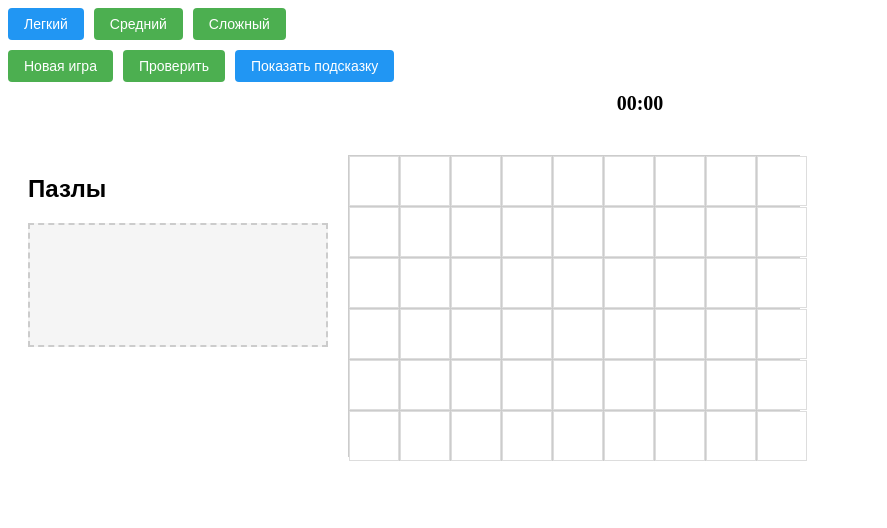
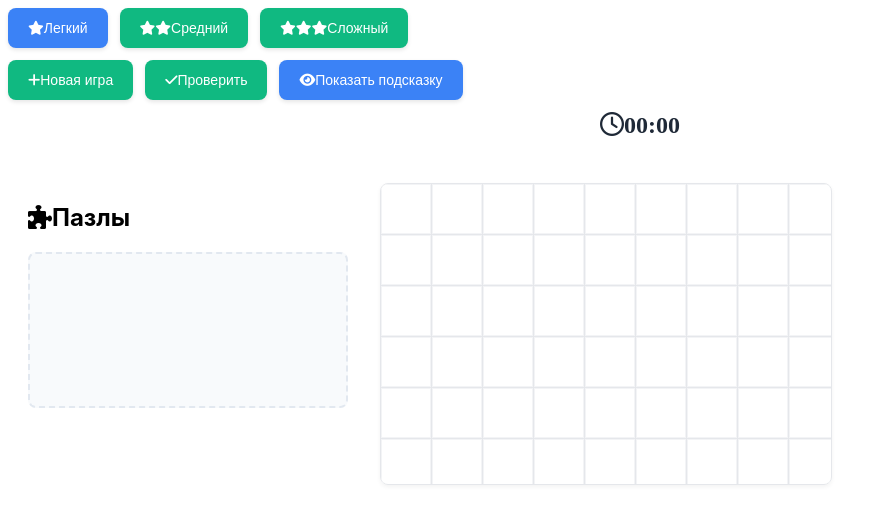
Before and after one commit to SNAcorp/shabalin, a FastAPI app: page /puzzle in a window 1280 px wide. Shown: the top 528 px of the page, without its empty margins (0-887 px from the left). Run offline with FastAPI, Linux system fonts and the light colour scheme.

Commit message:
Innitial Commit

```diff
--- a/app/static/s.css
+++ b/app/static/s.css
@@ -1,89 +1,121 @@
 .game-wrapper {
     display: flex;
-    gap: 20px;
-    padding: 20px;
-    font-family: Arial, sans-serif;
+    gap: 2rem;
+    padding: 1.25rem;
+    font-family: 'Inter', system-ui, -apple-system, sans-serif;
 }
 
 .tiles-section {
-    min-width: 300px;
+    min-width: 320px;
     max-width: 600px;
+    flex-shrink: 0;
 }
 
 .tiles-container {
-    min-height: 100px;
-    padding: 10px;
-    border: 2px dashed #ccc;
-    margin-bottom: 20px;
+    min-height: 120px;
+    padding: 1rem;
+    border: 2px dashed #e2e8f0;
+    border-radius: 0.5rem;
+    margin-bottom: 1.25rem;
     display: flex;
     flex-wrap: wrap;
-    gap: 5px;
-    background: #f5f5f5;
+    gap: 0.5rem;
+    background: #f8fafc;
+    transition: all 0.3s ease;
+}
+
+.tiles-container:hover {
+    border-color: #94a3b8;
+    background: #f1f5f9;
 }
 
 .controls {
-    margin-bottom: 20px;
+    margin-bottom: 1.5rem;
 }
 
 .game-controls {
     display: flex;
-    gap: 10px;
-    margin: 10px 0;
+    gap: 0.75rem;
+    margin: 0.75rem 0;
 }
 
 .difficulty-buttons {
     display: flex;
-    gap: 10px;
-    margin-bottom: 10px;
+    gap: 0.75rem;
+    margin-bottom: 0.75rem;
 }
 
 .control-btn, .difficulty-btn, #togglePreview {
-    padding: 8px 16px;
+    padding: 0.75rem 1.25rem;
     border: none;
-    border-radius: 4px;
+    border-radius: 0.5rem;
     cursor: pointer;
     color: white;
-    font-size: 14px;
-    transition: background-color 0.3s ease;
+    font-size: 0.875rem;
+    font-weight: 500;
+    transition: all 0.3s ease;
+    display: flex;
+    align-items: center;
+    justify-content: center;
+    box-shadow: 0 2px 4px rgba(0, 0, 0, 0.1);
 }
 
 .control-btn, .difficulty-btn {
-    background-color: #4CAF50;
+    background-color: #10b981;
 }
 
 .control-btn:hover, .difficulty-btn:hover {
-    background-color: #45a049;
+    background-color: #059669;
+    transform: translateY(-1px);
+    box-shadow: 0 4px 6px rgba(0, 0, 0, 0.1);
 }
 
 #togglePreview {
-    background-color: #2196F3;
+    background-color: #3b82f6;
 }
 
 #togglePreview:hover {
-    background-color: #1976D2;
+    background-color: #2563eb;
 }
 
 #togglePreview.active {
-    background-color: #F44336;
+    background-color: #ef4444;
 }
 
 .difficulty-btn.selected {
-    background-color: #2196F3;
+    background-color: #3b82f6;
+    position: relative;
+}
+
+.difficulty-btn.selected::after {
+    content: '';
+    position: absolute;
+    bottom: -4px;
+    left: 50%;
+    transform: translateX(-50%);
+    width: 40%;
+    height: 2px;
+    background-color: #white;
+    border-radius: 2px;
 }
 
 .timer {
-    font-size: 20px;
-    font-weight: bold;
+    font-size: 1.5rem;
+    font-weight: 700;
     text-align: center;
-    margin: 10px 0;
+    margin: 0.75rem 0;
+    color: #1f2937;
 }
 
 .grid-container {
     position: relative;
     width: 450px;
     height: 300px;
-    border: 1px solid #ccc;
-    margin-bottom: 20px;
+    border: 1px solid #e5e7eb;
+    margin-bottom: 1.5rem;
+    border-radius: 0.5rem;
+    overflow: hidden;
+    box-shadow: 0 2px 4px rgba(0, 0, 0, 0.05);
 }
 
 .puzzle-grid {
@@ -91,19 +123,20 @@
     grid-template-columns: repeat(9, 50px);
     grid-template-rows: repeat(6, 50px);
     gap: 1px;
-    background: #ccc;
+    background: #e5e7eb;
 }
 
 .grid-cell {
     width: 50px;
     height: 50px;
-    background: #fff;
-    border: 1px solid #ddd;
+    background: #ffffff;
+    border: 1px solid #f3f4f6;
     box-sizing: border-box;
+    transition: background-color 0.2s ease;
 }
 
 .grid-cell.highlight {
-    background-color: rgba(144, 238, 144, 0.5);
+    background-color: rgba(34, 197, 94, 0.2);
 }
 
 .tile {
--- a/app/templates/puzzle.html
+++ b/app/templates/puzzle.html
@@ -5,41 +5,59 @@
     <meta name="viewport" content="width=device-width, initial-scale=1.0">
     <title>Puzzle Game</title>
     <link rel="stylesheet" href="https://shabalin.sna.lol/static/s.css">
+    <link href="https://cdnjs.cloudflare.com/ajax/libs/font-awesome/6.0.0/css/all.min.css" rel="stylesheet">
 </head>
-<body>
-    <div class="controls">
-        <div class="difficulty-buttons">
-            <button class="difficulty-btn selected" data-difficulty="e">Легкий</button>
-            <button class="difficulty-btn" data-difficulty="m">Средний</button>
-            <button class="difficulty-btn" data-difficulty="h">Сложный</button>
+<body class="bg-gray-100">
+    <div class="container mx-auto px-4 py-8">
+        <div class="controls bg-white rounded-lg shadow-md p-6 mb-8">
+            <div class="difficulty-buttons flex space-x-4 mb-6">
+                <button class="difficulty-btn selected hover:scale-105 transform transition" data-difficulty="e">
+                    <i class="fas fa-star mr-2"></i>Легкий
+                </button>
+                <button class="difficulty-btn hover:scale-105 transform transition" data-difficulty="m">
+                    <i class="fas fa-star mr-2"></i><i class="fas fa-star mr-2"></i>Средний
+                </button>
+                <button class="difficulty-btn hover:scale-105 transform transition" data-difficulty="h">
+                    <i class="fas fa-star mr-2"></i><i class="fas fa-star mr-2"></i><i class="fas fa-star"></i>Сложный
+                </button>
             </div>
 
-        <div class="game-controls">
-            <button id="newGame" class="control-btn">Новая игра</button>
-            <button id="checkSolution" class="control-btn">Проверить</button>
-            <button id="togglePreview" class="preview-button">Показать подсказку</button>
+            <div class="game-controls flex space-x-4 mb-6">
+                <button id="newGame" class="control-btn flex items-center">
+                    <i class="fas fa-plus mr-2"></i>Новая игра
+                </button>
+                <button id="checkSolution" class="control-btn flex items-center">
+                    <i class="fas fa-check mr-2"></i>Проверить
+                </button>
+                <button id="togglePreview" class="preview-button flex items-center">
+                    <i class="fas fa-eye mr-2"></i>Показать подсказку
+                </button>
             </div>
 
-        <div id="timer" class="timer">00:00</div>
+            <div id="timer" class="timer text-3xl font-bold text-center">
+                <i class="far fa-clock mr-2"></i>00:00
             </div>
+        </div>
+
         <div class="game-wrapper">
-        <div class="tiles-section">
-            <h2>Пазлы</h2>
+            <div class="tiles-section bg-white rounded-lg shadow-md p-6">
+                <h2 class="text-2xl font-bold mb-4 text-gray-800">
+                    <i class="fas fa-puzzle-piece mr-2"></i>Пазлы
+                </h2>
                 <div id="availableTiles" class="tiles-container">
                     <!-- Tiles will be dynamically added here -->
                 </div>
             </div>
 
-        <div class="grid-and-preview">
-
-
+            <div class="grid-and-preview bg-white rounded-lg shadow-md p-6">
                 <div class="grid-container">
                     <div id="puzzleGrid" class="puzzle-grid">
                         <!-- Grid cells will be dynamically added here -->
                     </div>
                 </div>
 
-            <img id="previewImage" class="preview-image" alt="Итоговое изображение">
+                <img id="previewImage" class="preview-image rounded-lg" alt="Итоговое изображение">
+            </div>
         </div>
     </div>
     <script src="https://shabalin.sna.lol/static/pgame.js"></script>
```
Also changed, not shown: other parts of app/static/s.css (+33 -4 lines). Lines whose indentation alone changed are shown as unchanged.
